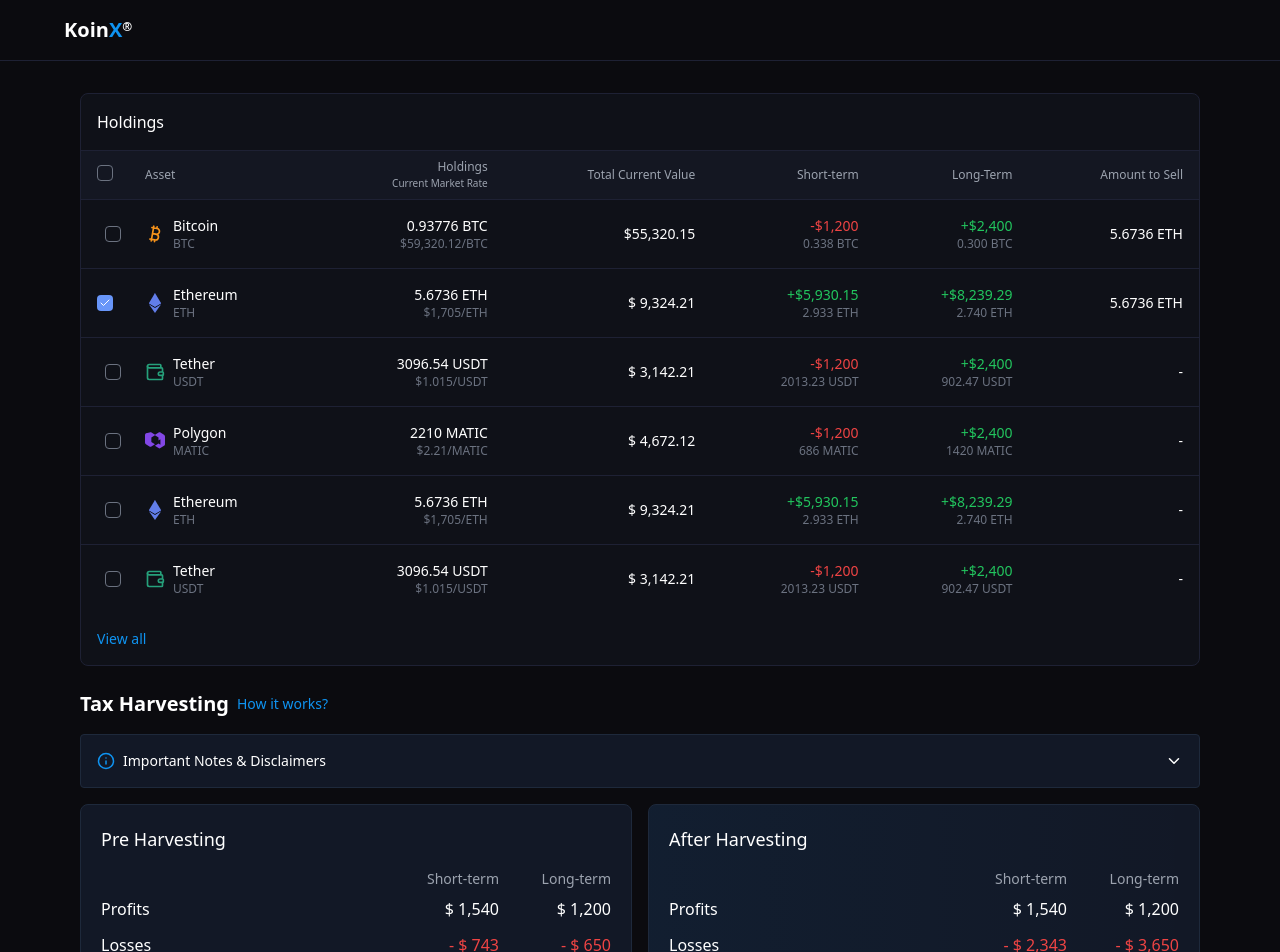
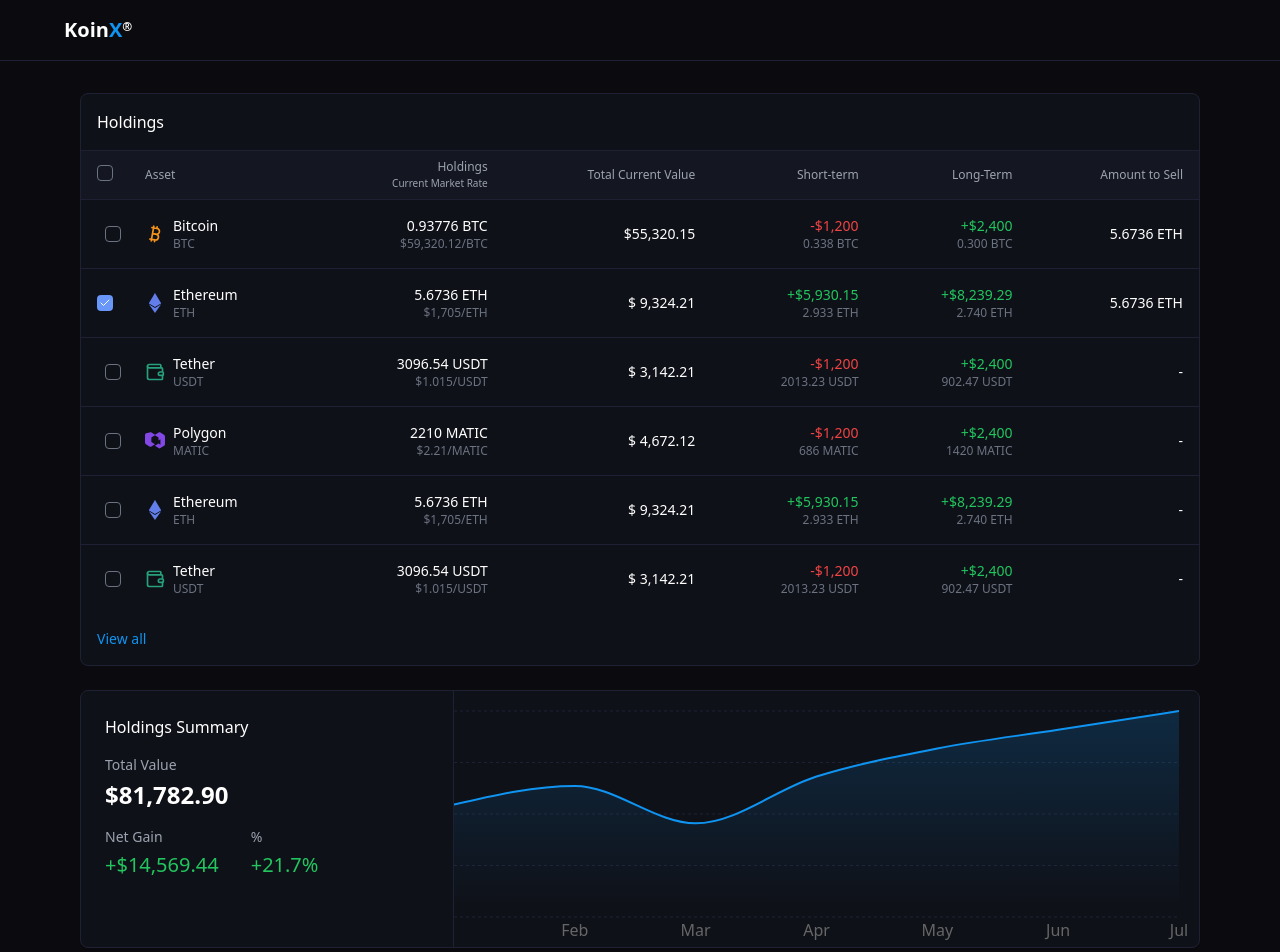
Before and after one commit to vanshchauhan1310/exact-mirror-react-echo, a React (Vite) app: page / in a window 1280 px wide. Shown: the top 952 px of the page. Built offline with nearby package versions, Linux system fonts and the light colour scheme.

Commit message:
Add Holdings component
Implement the Holdings component in the Index page.

```diff
--- /dev/null
+++ b/src/components/HoldingSummary.tsx
@@ -0,0 +1,104 @@
+
+import React from 'react';
+import { Card, CardContent } from "@/components/ui/card";
+import { AreaChart, Area, XAxis, YAxis, CartesianGrid, Tooltip, ResponsiveContainer } from 'recharts';
+
+const HoldingSummary = () => {
+  // Sample data for the chart
+  const chartData = [
+    { name: 'Jan', value: 12000 },
+    { name: 'Feb', value: 14000 },
+    { name: 'Mar', value: 10000 },
+    { name: 'Apr', value: 15000 },
+    { name: 'May', value: 18000 },
+    { name: 'Jun', value: 20000 },
+    { name: 'Jul', value: 22000 }
+  ];
+
+  // Holdings summary data
+  const holdingsTotal = {
+    totalValue: "$81,782.90",
+    netGain: "+$14,569.44",
+    percentGain: "+21.7%"
+  };
+
+  return (
+    <div className="mt-6">
+      <Card className="bg-[#0F1118] border border-[#1E2134] text-white overflow-hidden">
+        <CardContent className="p-0">
+          <div className="flex flex-col md:flex-row">
+            <div className="p-6 md:w-1/3 border-b md:border-b-0 md:border-r border-[#1E2134]">
+              <h3 className="text-base font-medium mb-4">Holdings Summary</h3>
+
+              <div className="space-y-4">
+                <div>
+                  <div className="text-gray-400 text-sm mb-1">Total Value</div>
+                  <div className="text-2xl font-semibold">{holdingsTotal.totalValue}</div>
+                </div>
+
+                <div className="flex space-x-8">
+                  <div>
+                    <div className="text-gray-400 text-sm mb-1">Net Gain</div>
+                    <div className="text-xl text-green-500 font-medium">{holdingsTotal.netGain}</div>
+                  </div>
+                  <div>
+                    <div className="text-gray-400 text-sm mb-1">%</div>
+                    <div className="text-xl text-green-500 font-medium">{holdingsTotal.percentGain}</div>
+                  </div>
+                </div>
+              </div>
+            </div>
+
+            <div className="md:w-2/3 h-64">
+              <ResponsiveContainer width="100%" height="100%">
+                <AreaChart
+                  data={chartData}
+                  margin={{
+                    top: 20,
+                    right: 20,
+                    left: 0,
+                    bottom: 0,
+                  }}
+                >
+                  <CartesianGrid strokeDasharray="3 3" stroke="#1E2134" vertical={false} />
+                  <XAxis
+                    dataKey="name"
+                    axisLine={false}
+                    tickLine={false}
+                    tick={{ fill: '#666' }}
+                  />
+                  <YAxis
+                    hide={true}
+                  />
+                  <Tooltip
+                    contentStyle={{
+                      backgroundColor: '#141722',
+                      borderColor: '#1E2134',
+                      color: 'white'
+                    }}
+                    labelStyle={{ color: 'white' }}
+                  />
+                  <Area
+                    type="monotone"
+                    dataKey="value"
+                    stroke="#0F94F2"
+                    fill="url(#colorValue)"
+                    strokeWidth={2}
+                  />
+                  <defs>
+                    <linearGradient id="colorValue" x1="0" y1="0" x2="0" y2="1">
+                      <stop offset="5%" stopColor="#0F94F2" stopOpacity={0.3} />
+                      <stop offset="95%" stopColor="#0F94F2" stopOpacity={0} />
+                    </linearGradient>
+                  </defs>
+                </AreaChart>
+              </ResponsiveContainer>
+            </div>
+          </div>
+        </CardContent>
+      </Card>
+    </div>
+  );
+};
+
+export default HoldingSummary;
--- a/src/pages/Index.tsx
+++ b/src/pages/Index.tsx
@@ -2,12 +2,14 @@
 import { useState } from 'react';
 import TaxHarvesting from '../components/TaxHarvesting';
 import Holdings from '../components/Holdings';
+import HoldingSummary from '../components/HoldingSummary';
 
 const Index = () => {
   return (
     <div className="min-h-screen bg-[#0B0B0F] flex items-center justify-center">
       <div className="w-full max-w-6xl px-4 py-8 space-y-6">
         <Holdings />
+        <HoldingSummary />
         <TaxHarvesting />
       </div>
     </div>
```
